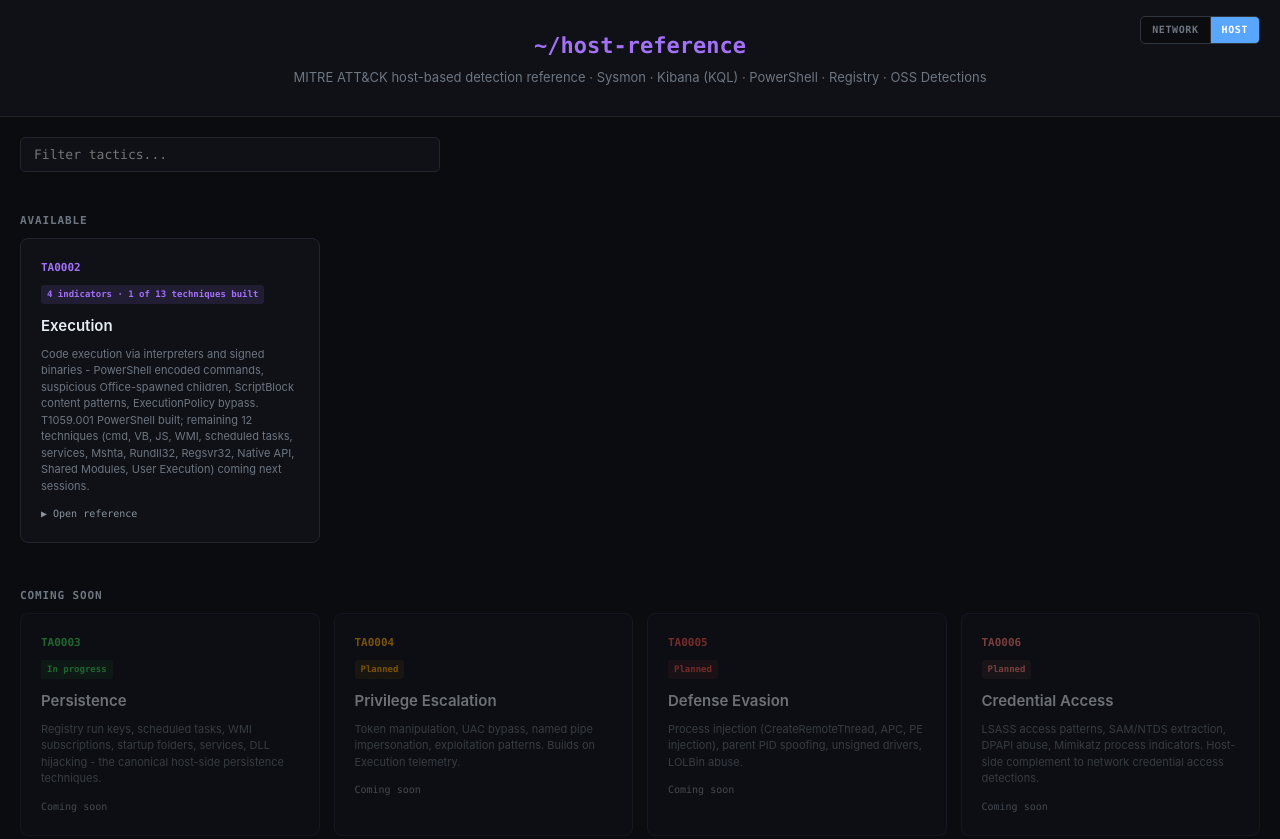
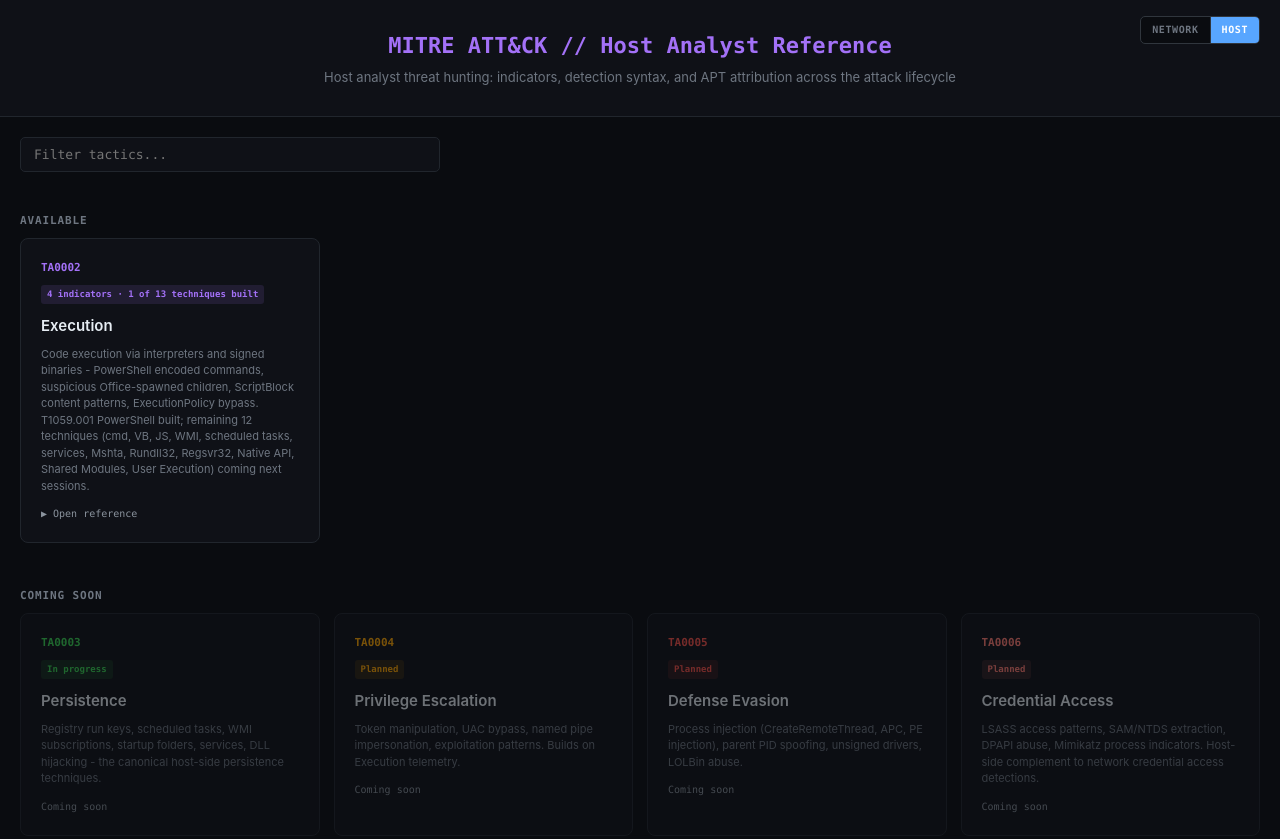
Before and after one commit to crimsonpistil/host-reference, a plain HTML site: page index.html in a window 1280 px wide. Shown: the top 839 px of the page. Drawn offline with Linux system fonts and the light colour scheme.

Commit message:
css style updates, header updates

```diff
--- a/index.html
+++ b/index.html
@@ -3,7 +3,7 @@
 <head>
 <meta charset="UTF-8">
 <meta name="viewport" content="width=device-width, initial-scale=1.0">
-<title>MITRE ATT&CK // Host Threat Hunt Reference</title>
+<title>6B74.dev// Host Threat Hunt Reference</title>
 <meta name="description" content="MITRE ATT&CK host-based detection reference. Sysmon, Kibana, PowerShell hunts, registry artifacts, open-source detection mappings.">
 <link rel="stylesheet" href="css/style.css">
 <style>
@@ -51,8 +51,8 @@
     <a href="https://hunt.6b74.dev" class="switcher-side">NETWORK</a>
     <span class="switcher-side active">HOST</span>
   </div>
-  <div class="index-title">~/host-reference</div>
-  <div class="index-sub">MITRE ATT&amp;CK host-based detection reference · Sysmon · Kibana (KQL) · PowerShell · Registry · OSS Detections</div>
+  <div class="index-title">MITRE ATT&amp;CK // Host Analyst Reference</div>
+  <div class="index-sub">Host analyst threat hunting: indicators, detection syntax, and APT attribution across the attack lifecycle</div>
 </div>
 
 <div style="padding:20px;max-width:1400px;margin:0 auto">
```
